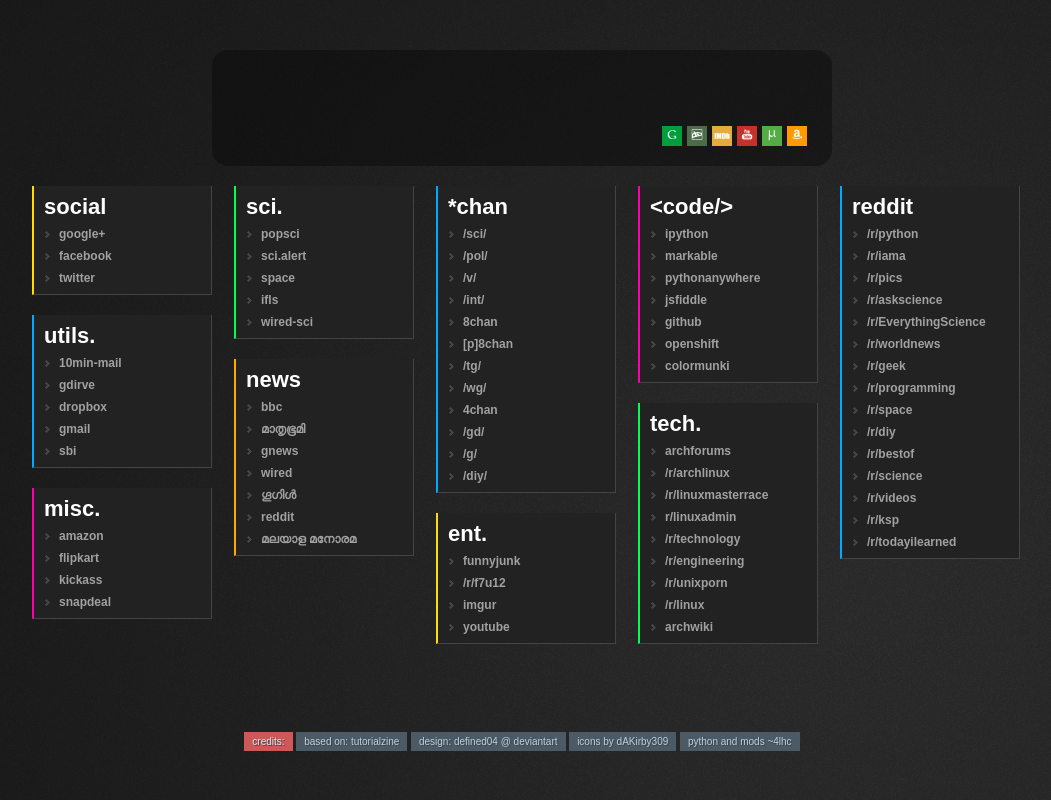
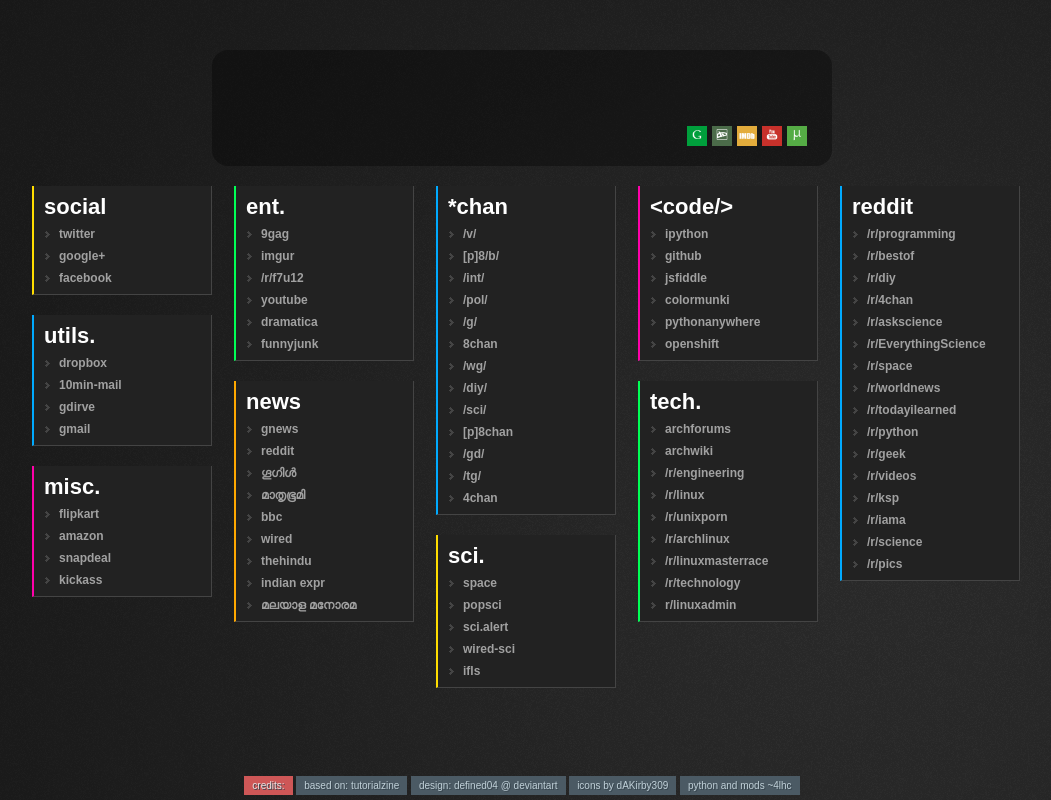
Before and after one commit to 4lhc/startpage.py, a plain HTML site: page index.html in a window 1280 px wide. Shown: the whole page, without its empty margins (118-1169 px from the left). Drawn offline with nearby package versions, Linux system fonts and the light colour scheme.

Commit message:
index.html modified

```diff
--- a/index.html
+++ b/index.html
@@ -27,7 +27,8 @@
                 <li class="imdb" title="IMDB" queryurl="http://www.imdb.com/find?s=all&q=">imdb</li>
                 <li class="youtube" title="Youtube" queryurl="https://www.youtube.com/results?search_query=">youtube</li>
                 <li class="torrentz" title="TorrentZ" queryurl="http://torrentz.com/search?q=">torrentz</li>
-                <li class="amazon" title="amazon" queryurl="http://www.amazon.in/s/ref=nb_sb_noss?url=search-alias%3Daps&field-keywords=">Amazon.in</li>
+<!--                <li class="amazon" title="amazon" queryurl="http://www.amazon.in/s/ref=nb_sb_noss?url=search-alias%3Daps&field-keywords=">Amazon.in</li>
+-->
 <!--                when adding more search engines, note to update their attributes in style.css too -->
 
             </ul>
@@ -42,122 +43,126 @@
    <div id="category1">
       <h3>social</h3>
          <ul>
-            <li><a target="_blank" href="https://plus.google.com/">google+</a></li>
-            <li><a target="_blank" href="https://www.facebook.com/">facebook</a></li>
-            <li><a target="_blank" href="https://twitter.com/">twitter</a></li>
+            <li><a  href="https://twitter.com/">twitter</a></li>
+            <li><a  href="https://plus.google.com/">google+</a></li>
+            <li><a  href="https://www.facebook.com/">facebook</a></li>
          </ul>
     </div>
    <div id="category2">
       <h3>utils.</h3>
          <ul>
-            <li><a target="_blank" href="https://10minutemail.net/">10min-mail</a></li>
-            <li><a target="_blank" href="https://drive.google.com">gdirve</a></li>
-            <li><a target="_blank" href="https://www.dropbox.com/">dropbox</a></li>
-            <li><a target="_blank" href="https://mail.google.com">gmail</a></li>
-            <li><a target="_blank" href="https://retail.onlinesbi.com/retail/login.htm">sbi</a></li>
+            <li><a  href="https://www.dropbox.com/">dropbox</a></li>
+            <li><a  href="https://10minutemail.net/">10min-mail</a></li>
+            <li><a  href="https://drive.google.com">gdirve</a></li>
+            <li><a  href="https://mail.google.com">gmail</a></li>
          </ul>
     </div>
    <div id="category3">
       <h3>misc.</h3>
          <ul>
-            <li><a target="_blank" href="https://www.amazon.in/">amazon</a></li>
-            <li><a target="_blank" href="https://www.flipkart.com/">flipkart</a></li>
-            <li><a target="_blank" href="http://kickass.to/">kickass</a></li>
-            <li><a target="_blank" href="https://www.snapdeal.com/">snapdeal</a></li>
+            <li><a  href="https://www.flipkart.com/">flipkart</a></li>
+            <li><a  href="https://www.amazon.in/">amazon</a></li>
+            <li><a  href="https://www.snapdeal.com/">snapdeal</a></li>
+            <li><a  href="http://kickass.to/">kickass</a></li>
          </ul>
     </div>
    <div id="category4">
-      <h3>sci.</h3>
+      <h3>ent.</h3>
          <ul>
-            <li><a target="_blank" href="http://www.popsci.com/">popsci</a></li>
-            <li><a target="_blank" href="http://sciencealert.com.au/">sci.alert</a></li>
-            <li><a target="_blank" href="http://www.space.com/">space</a></li>
-            <li><a target="_blank" href="http://www.iflscience.com/">ifls</a></li>
-            <li><a target="_blank" href="http://www.wired.com/science">wired-sci</a></li>
+            <li><a  href="https://9gag.com/hot">9gag</a></li>
+            <li><a  href="http://imgur.com">imgur</a></li>
+            <li><a  href="https://www.reddit.com/r/fffffffuuuuuuuuuuuu/">/r/f7u12</a></li>
+            <li><a  href="https://youtube.com/">youtube</a></li>
+            <li><a  href="https://encyclopediadramatica.se/">dramatica</a></li>
+            <li><a  href="http://funnyjunk.com/">funnyjunk</a></li>
          </ul>
     </div>
    <div id="category5">
       <h3>news</h3>
          <ul>
-            <li><a target="_blank" href="http://www.bbc.com/">bbc</a></li>
-            <li><a target="_blank" href="http://www.mathrubhumi.com/index.php">മാതൃഭൂമി</a></li>
-            <li><a target="_blank" href="http://news.google.com">gnews</a></li>
-            <li><a target="_blank" href="http://www.wired.com">wired</a></li>
-            <li><a target="_blank" href="https://news.google.com/?edchanged=1&ned=ml_in">ഗൂഗിള്‍</a></li>
-            <li><a target="_blank" href="https://reddit.com">reddit</a></li>
-            <li><a target="_blank" href="http://www.manoramaonline.com/cgi-bin/MMOnline.dll/portal/ep/home.do">മലയാള മനോരമ</a></li>
+            <li><a  href="http://news.google.com">gnews</a></li>
+            <li><a  href="https://reddit.com">reddit</a></li>
+            <li><a  href="https://news.google.com/?edchanged=1&ned=ml_in">ഗൂഗിള്‍</a></li>
+            <li><a  href="http://www.mathrubhumi.com/index.php">മാതൃഭൂമി</a></li>
+            <li><a  href="http://www.bbc.com/">bbc</a></li>
+            <li><a  href="http://www.wired.com">wired</a></li>
+            <li><a  href="http://www.thehindu.com/">thehindu</a></li>
+            <li><a  href="http://indianexpress.com/">indian expr</a></li>
+            <li><a  href="http://www.manoramaonline.com/cgi-bin/MMOnline.dll/portal/ep/home.do">മലയാള മനോരമ</a></li>
          </ul>
     </div>
    <div id="category6">
       <h3>*chan</h3>
          <ul>
-            <li><a target="_blank" href="http://www.4chan.org/sci/">/sci/</a></li>
-            <li><a target="_blank" href="http://www.4chan.org/pol/">/pol/</a></li>
-            <li><a target="_blank" href="http://www.4chan.org/v/">/v/</a></li>
-            <li><a target="_blank" href="http://www.4chan.org/int/">/int/</a></li>
-            <li><a target="_blank" href="http://8chan.co/">8chan</a></li>
-            <li><a target="_blank" href="http://anonymouse.org/cgi-bin/anon-www.cgi/http://www.8chan.co/boards.html">[p]8chan</a></li>
-            <li><a target="_blank" href="http://boards.4chan.org/tg/">/tg/</a></li>
-            <li><a target="_blank" href="http://www.4chan.org/wg/">/wg/</a></li>
-            <li><a target="_blank" href="http://www.4chan.org/">4chan</a></li>
-            <li><a target="_blank" href="http://www.4chan.org/gd/">/gd/</a></li>
-            <li><a target="_blank" href="http://www.4chan.org/g/">/g/</a></li>
-            <li><a target="_blank" href="http://boards.4chan.org/diy/">/diy/</a></li>
+            <li><a  href="http://www.4chan.org/v/">/v/</a></li>
+            <li><a  href="http://anonymouse.org/cgi-bin/anon-www.cgi/http://www.8chan.co/b/">[p]8/b/</a></li>
+            <li><a  href="http://www.4chan.org/int/">/int/</a></li>
+            <li><a  href="http://www.4chan.org/pol/">/pol/</a></li>
+            <li><a  href="http://www.4chan.org/g/">/g/</a></li>
+            <li><a  href="http://8chan.co/">8chan</a></li>
+            <li><a  href="http://www.4chan.org/wg/">/wg/</a></li>
+            <li><a  href="http://boards.4chan.org/diy/">/diy/</a></li>
+            <li><a  href="http://www.4chan.org/sci/">/sci/</a></li>
+            <li><a  href="http://anonymouse.org/cgi-bin/anon-www.cgi/http://www.8chan.co/boards.html">[p]8chan</a></li>
+            <li><a  href="http://www.4chan.org/gd/">/gd/</a></li>
+            <li><a  href="http://boards.4chan.org/tg/">/tg/</a></li>
+            <li><a  href="http://www.4chan.org/">4chan</a></li>
          </ul>
     </div>
    <div id="category7">
-      <h3>ent.</h3>
+      <h3>sci.</h3>
          <ul>
-            <li><a target="_blank" href="http://funnyjunk.com/">funnyjunk</a></li>
-            <li><a target="_blank" href="https://www.reddit.com/r/fffffffuuuuuuuuuuuu/">/r/f7u12</a></li>
-            <li><a target="_blank" href="http://imgur.com">imgur</a></li>
-            <li><a target="_blank" href="https://youtube.com/">youtube</a></li>
+            <li><a  href="http://www.space.com/">space</a></li>
+            <li><a  href="http://www.popsci.com/">popsci</a></li>
+            <li><a  href="http://sciencealert.com.au/">sci.alert</a></li>
+            <li><a  href="http://www.wired.com/science">wired-sci</a></li>
+            <li><a  href="http://www.iflscience.com/">ifls</a></li>
          </ul>
     </div>
    <div id="category8">
       <h3>&lt;code/&gt;</h3>
          <ul>
-            <li><a target="_blank" href="http://localhost:8888/notebooks/Untitled1.ipynb">ipython</a></li>
-            <li><a target="_blank" href="http://markable.in/editor/">markable</a></li>
-            <li><a target="_blank" href="https://www.pythonanywhere.com/">pythonanywhere</a></li>
-            <li><a target="_blank" href="http://jsfiddle.net/">jsfiddle</a></li>
-            <li><a target="_blank" href="https://github.com/">github</a></li>
-            <li><a target="_blank" href="https://www.openshift.com/products/online">openshift</a></li>
-            <li><a target="_blank" href="http://www.colormunki.com/munsell">colormunki</a></li>
+            <li><a  href="http://localhost:8888/notebooks/Untitled1.ipynb">ipython</a></li>
+            <li><a  href="https://github.com/">github</a></li>
+            <li><a  href="http://jsfiddle.net/">jsfiddle</a></li>
+            <li><a  href="http://www.colormunki.com/munsell">colormunki</a></li>
+            <li><a  href="https://www.pythonanywhere.com/">pythonanywhere</a></li>
+            <li><a  href="https://www.openshift.com/products/online">openshift</a></li>
          </ul>
     </div>
    <div id="category9">
       <h3>tech.</h3>
          <ul>
-            <li><a target="_blank" href="https://bbs.archlinux.org/">archforums</a></li>
-            <li><a target="_blank" href="http://www.reddit.com/r/archlinux">/r/archlinux</a></li>
-            <li><a target="_blank" href="https://www.reddit.com/r/linuxmasterrace">/r/linuxmasterrace</a></li>
-            <li><a target="_blank" href="https://www.reddit.com/r/linuxadmin/">r/linuxadmin</a></li>
-            <li><a target="_blank" href="http://www.reddit.com/r/technology">/r/technology</a></li>
-            <li><a target="_blank" href="http://www.reddit.com/r/engineering">/r/engineering</a></li>
-            <li><a target="_blank" href="https://www.reddit.com/r/unixporn/">/r/unixporn</a></li>
-            <li><a target="_blank" href="https://www.reddit.com/r/linux/">/r/linux</a></li>
-            <li><a target="_blank" href="https://wiki.archlinux.org/">archwiki</a></li>
+            <li><a  href="https://bbs.archlinux.org/">archforums</a></li>
+            <li><a  href="https://wiki.archlinux.org/">archwiki</a></li>
+            <li><a  href="http://www.reddit.com/r/engineering">/r/engineering</a></li>
+            <li><a  href="https://www.reddit.com/r/linux/">/r/linux</a></li>
+            <li><a  href="https://www.reddit.com/r/unixporn/">/r/unixporn</a></li>
+            <li><a  href="http://www.reddit.com/r/archlinux">/r/archlinux</a></li>
+            <li><a  href="https://www.reddit.com/r/linuxmasterrace">/r/linuxmasterrace</a></li>
+            <li><a  href="http://www.reddit.com/r/technology">/r/technology</a></li>
+            <li><a  href="https://www.reddit.com/r/linuxadmin/">r/linuxadmin</a></li>
          </ul>
     </div>
    <div id="category10">
       <h3>reddit</h3>
          <ul>
-            <li><a target="_blank" href="https://www.reddit.com/r/Python/">/r/python</a></li>
-            <li><a target="_blank" href="http://www.reddit.com/r/iama">/r/iama</a></li>
-            <li><a target="_blank" href="http://www.reddit.com/r/pics">/r/pics</a></li>
-            <li><a target="_blank" href="http://www.reddit.com/r/askscience">/r/askscience</a></li>
-            <li><a target="_blank" href="http://www.reddit.com/r/EverythingScience">/r/EverythingScience</a></li>
-            <li><a target="_blank" href="https://www.reddit.com/r/worldnews">/r/worldnews</a></li>
-            <li><a target="_blank" href="http://www.reddit.com/r/geek">/r/geek</a></li>
-            <li><a target="_blank" href="http://www.reddit.com/r/programming">/r/programming</a></li>
-            <li><a target="_blank" href="http://www.reddit.com/r/space">/r/space</a></li>
-            <li><a target="_blank" href="http://www.reddit.com/r/diy">/r/diy</a></li>
-            <li><a target="_blank" href="http://www.reddit.com/r/bestof">/r/bestof</a></li>
-            <li><a target="_blank" href="https://www.reddit.com/r/science/">/r/science</a></li>
-            <li><a target="_blank" href="https://www.reddit.com/r/videos/">/r/videos</a></li>
-            <li><a target="_blank" href="https://www.reddit.com/r/KerbalSpaceProgram/">/r/ksp</a></li>
-            <li><a target="_blank" href="http://www.reddit.com/r/todayilearned/">/r/todayilearned</a></li>
+            <li><a  href="http://www.reddit.com/r/programming">/r/programming</a></li>
+            <li><a  href="http://www.reddit.com/r/bestof">/r/bestof</a></li>
+            <li><a  href="http://www.reddit.com/r/diy">/r/diy</a></li>
+            <li><a  href="https://www.reddit.com/r/4chan/">/r/4chan</a></li>
+            <li><a  href="http://www.reddit.com/r/askscience">/r/askscience</a></li>
+            <li><a  href="http://www.reddit.com/r/EverythingScience">/r/EverythingScience</a></li>
+            <li><a  href="http://www.reddit.com/r/space">/r/space</a></li>
+            <li><a  href="https://www.reddit.com/r/worldnews">/r/worldnews</a></li>
+            <li><a  href="http://www.reddit.com/r/todayilearned/">/r/todayilearned</a></li>
+            <li><a  href="https://www.reddit.com/r/Python/">/r/python</a></li>
+            <li><a  href="http://www.reddit.com/r/geek">/r/geek</a></li>
+            <li><a  href="https://www.reddit.com/r/videos/">/r/videos</a></li>
+            <li><a  href="https://www.reddit.com/r/KerbalSpaceProgram/">/r/ksp</a></li>
+            <li><a  href="http://www.reddit.com/r/iama">/r/iama</a></li>
+            <li><a  href="https://www.reddit.com/r/science/">/r/science</a></li>
+            <li><a  href="http://www.reddit.com/r/pics">/r/pics</a></li>
          </ul>
     </div>
 
@@ -176,10 +181,8 @@
     <a href="https://github.com/4lhc">python and mods ~4lhc</a>
 </p>
 </div>
-<script src="js/jquery.min.js"></script>
+<script src="http://ajax.googleapis.com/ajax/libs/jquery/1.4.2/jquery.min.js"></script>
 <script src="js/search.js"></script>
-<!--
-<script src="js/lightbox.min.js"></script>
--->
+
 </body>
 </html>
```
Also changed, not shown: 3 other files.
